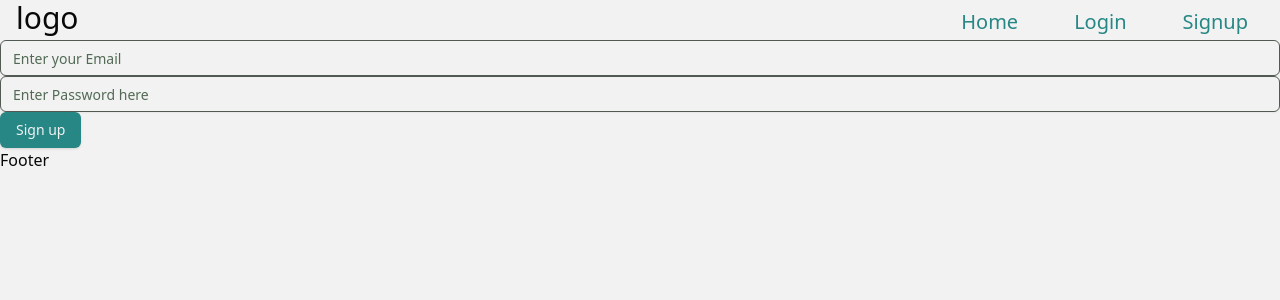
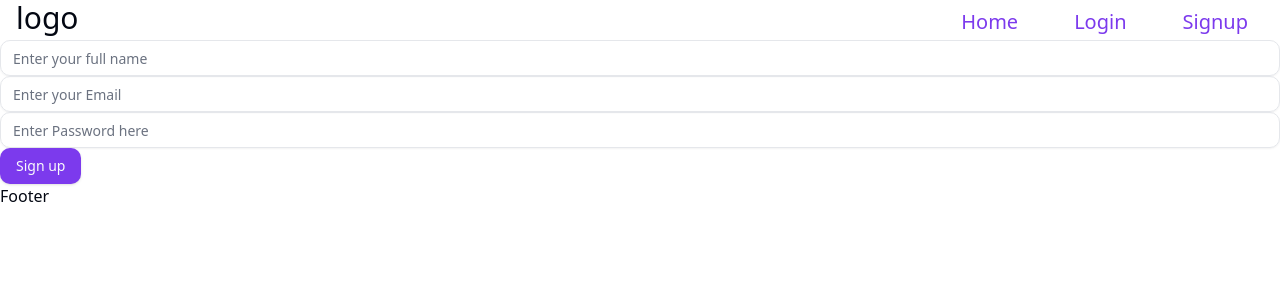
Before and after one commit to SarojKumarRanjan/Blog-App, a React (Vite) app: page /signup in a window 1280 px wide. Shown: the top 300 px of the page. Built offline with nearby package versions, Linux system fonts and the light colour scheme; no server answers.

Commit message:
vercel deployment version

```diff
--- a/package.json
+++ b/package.json
@@ -17,6 +17,7 @@
     "@radix-ui/react-slot": "^1.0.2",
     "@reduxjs/toolkit": "^2.1.0",
     "@tinymce/tinymce-react": "^4.3.2",
+    "@vercel/speed-insights": "^1.0.10",
     "appwrite": "^13.0.1",
     "class-variance-authority": "^0.7.0",
     "clsx": "^2.1.0",
--- a/src/App.jsx
+++ b/src/App.jsx
@@ -6,6 +6,7 @@
 import { Outlet } from "react-router-dom";
 import  Header  from "./components/Header/Header";
 import Footer  from "./components/Footer/Footer"
+import { SpeedInsights } from '@vercel/speed-insights/next';
 
 
 function App() {
@@ -36,6 +37,7 @@
   return loading ? <div>loading</div>  :(
     <>
     <Header/>
+    <SpeedInsights/>
       <Outlet/>
       <Footer/>
 
--- a/src/components/Signup.jsx
+++ b/src/components/Signup.jsx
@@ -38,6 +38,13 @@
   return (
     <form onSubmit={handleSubmit(createUser)}>
       <Input
+        label="Full Name: "
+        placeholder="Enter your full name"
+        {...register("name", {
+          required: true,
+        })}
+      />
+      <Input
         label="Email: "
         placeholder="Enter your Email"
         type="email"
--- a/src/index.css
+++ b/src/index.css
@@ -5,50 +5,51 @@
 
 
 
+
 @layer base {
   :root {
-    --background: 0 0% 94.9%;
-    --foreground: 0 0% 3.14%;
-    --muted: 123.43 18.92% 63.73%;
-    --muted-foreground: 128 12.87% 36.8%;
-    --popover: 0 0% 94.9%;
-    --popover-foreground: 0 0% 3.14%;
-    --card: 0 0% 94.9%;
-    --card-foreground: 0 0% 3.14%;
-    --border: 0 0% 78.43%;
-    --input: 120 3.49% 33.73%;
-    --primary: 178.76 56.07% 33.92%;
-    --primary-foreground: 0 0% 94.9%;
-    --secondary: 151.7 45.22% 28.07%;
-    --secondary-foreground: 0 0% 94.9%;
-    --accent: 178.76 56.07% 33.92%;
-    --accent-foreground: 0 0% 94.9%;
-    --destructive: 1.7 55.73% 50.39%;
-    --destructive-foreground: 0 0% 94.9%;
-    --ring: 120 3.49% 33.73%;
-    --radius: 0.5rem;
+    --background: 0 0% 100%;
+    --foreground: 224 71.4% 4.1%;
+    --card: 0 0% 100%;
+    --card-foreground: 224 71.4% 4.1%;
+    --popover: 0 0% 100%;
+    --popover-foreground: 224 71.4% 4.1%;
+    --primary: 262.1 83.3% 57.8%;
+    --primary-foreground: 210 20% 98%;
+    --secondary: 220 14.3% 95.9%;
+    --secondary-foreground: 220.9 39.3% 11%;
+    --muted: 220 14.3% 95.9%;
+    --muted-foreground: 220 8.9% 46.1%;
+    --accent: 220 14.3% 95.9%;
+    --accent-foreground: 220.9 39.3% 11%;
+    --destructive: 0 84.2% 60.2%;
+    --destructive-foreground: 210 20% 98%;
+    --border: 220 13% 91%;
+    --input: 220 13% 91%;
+    --ring: 262.1 83.3% 57.8%;
+    --radius: 0.75rem;
   }
 
   .dark {
-    --background: 202.5 26.67% 5.88%;
-    --foreground: 0 0% 94.9%;
-    --muted: 80 9.28% 38.04%;
-    --muted-foreground: 90 28.38% 70.98%;
-    --popover: 0 0% 10.98%;
-    --popover-foreground: 48 62.5% 96.86%;
-    --card: 0 0% 4.71%;
-    --card-foreground: 0 0% 94.9%;
-    --border: 132 4.35% 22.55%;
-    --input: 0 0% 26.27%;
-    --primary: 165 75% 31.37%;
-    --primary-foreground: 48 62.5% 96.86%;
-    --secondary: 124.53 45.22% 41.85%;
-    --secondary-foreground: 48 62.5% 96.86%;
-    --accent: 165 75% 31.37%;
-    --accent-foreground: 48 62.5% 96.86%;
-    --destructive: 7.68 83.4% 49.61%;
-    --destructive-foreground: 48 62.5% 96.86%;
-    --ring: 132 4.35% 22.55%;
+    --background: 224 71.4% 4.1%;
+    --foreground: 210 20% 98%;
+    --card: 224 71.4% 4.1%;
+    --card-foreground: 210 20% 98%;
+    --popover: 224 71.4% 4.1%;
+    --popover-foreground: 210 20% 98%;
+    --primary: 263.4 70% 50.4%;
+    --primary-foreground: 210 20% 98%;
+    --secondary: 215 27.9% 16.9%;
+    --secondary-foreground: 210 20% 98%;
+    --muted: 215 27.9% 16.9%;
+    --muted-foreground: 217.9 10.6% 64.9%;
+    --accent: 215 27.9% 16.9%;
+    --accent-foreground: 210 20% 98%;
+    --destructive: 0 62.8% 30.6%;
+    --destructive-foreground: 210 20% 98%;
+    --border: 215 27.9% 16.9%;
+    --input: 215 27.9% 16.9%;
+    --ring: 263.4 70% 50.4%;
   }
 }
 
```
Also changed, not shown: 1 other file (tests, documents, lock files or other folders).
